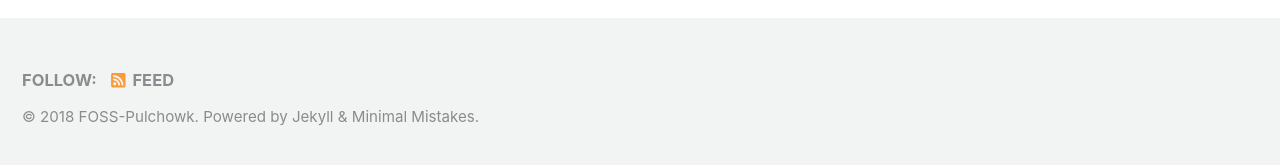
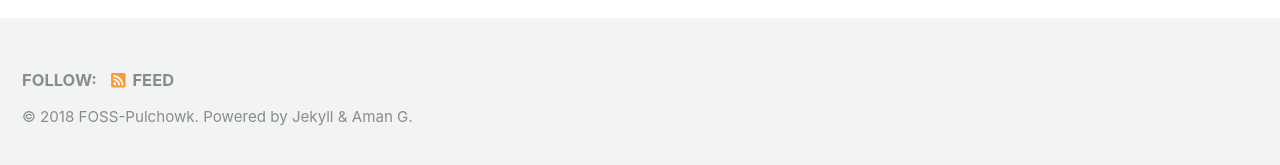
Before and after one commit to FOSS-Pulchowk/foss-pulchowk.github.io, a Jekyll site: the page built from index.html, in a window 1280 px wide and 900 px high, scrolled down 1226 px. Shown: the part 727-892 px from the top of the window. Built offline with Jekyll 4.4.1, drawn with Linux system fonts in a browser that asks for light colours; cached includes are drawn as plain includes; nearby versions of some CDN libraries; the list of posts is cut into pages by our own code.

Commit message:
footer update

```diff
--- a/_includes/footer.html
+++ b/_includes/footer.html
@@ -16,4 +16,4 @@
   </ul>
 </div>
 
-<div class="page__footer-copyright">&copy; {{ site.time | date: '%Y' }} {{ site.name | default: site.title }}. {{ site.data.ui-text[site.locale].powered_by | default: "Powered by" }} <a href="https://jekyllrb.com" rel="nofollow">Jekyll</a> &amp; <a href="https://mademistakes.com/work/minimal-mistakes-jekyll-theme/" rel="nofollow">Minimal Mistakes</a>.</div>
+<div class="page__footer-copyright">&copy; {{ site.time | date: '%Y' }} {{ site.name | default: site.title }}. {{ site.data.ui-text[site.locale].powered_by | default: "Powered by" }} <a href="https://jekyllrb.com" rel="nofollow">Jekyll</a> &amp; <a href="http://amang.com.np/" rel="nofollow">Aman G</a>.</div>
```
